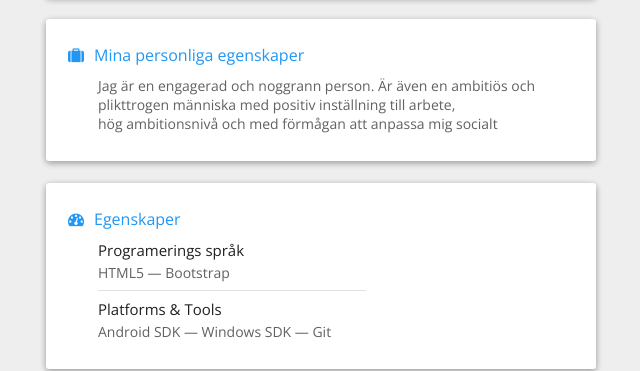
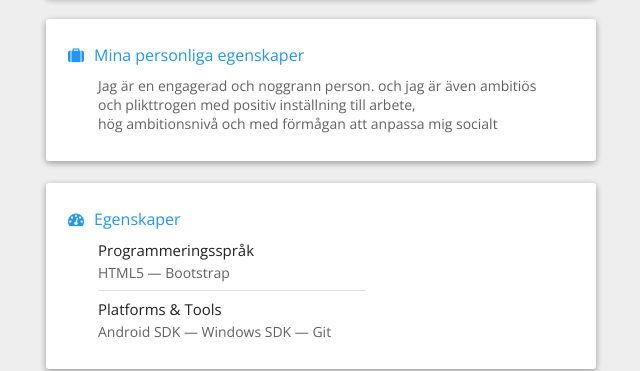
Before and after one commit to alial04/webprogramering1.github.io, a plain HTML site: page index.html in a window 1280 px wide. Shown: the part 894-1265 px from the top of the page, 319-959 px from the left. Drawn offline with nearby package versions, Linux system fonts and the light colour scheme.

Commit message:
updaterar sidan

```diff
--- a/index.html
+++ b/index.html
@@ -65,7 +65,7 @@
                 <div class="content">
                     <section class="element">
                         <div class="name"></div>
-                        <div class="info">Jag är en engagerad och noggrann person. Är även en ambitiös och plikttrogen människa med positiv inställning till arbete, <br> hög ambitionsnivå och med förmågan att anpassa mig socialt</div>
+                        <div class="info">Jag är en engagerad och noggrann person. och jag är även ambitiös och plikttrogen med positiv inställning till arbete, <br> hög ambitionsnivå och med förmågan att anpassa mig socialt</div>
                     </section </div>
             </section>
             </div>
@@ -74,7 +74,7 @@
                     <div class="title"><i class="fa fa-tachometer"></i>Egenskaper</div>
                     <div class="content">
                         <section class="element">
-                            <div class="name">Programerings språk</div>
+                            <div class="name">Programmeringsspråk</div>
                             <div class="info">HTML5 — Bootstrap</div>
                         </section>
                         <hr align="left" />
```
Also changed, not shown: img/IMG_20150923_090257.jpg, 1 other file.
